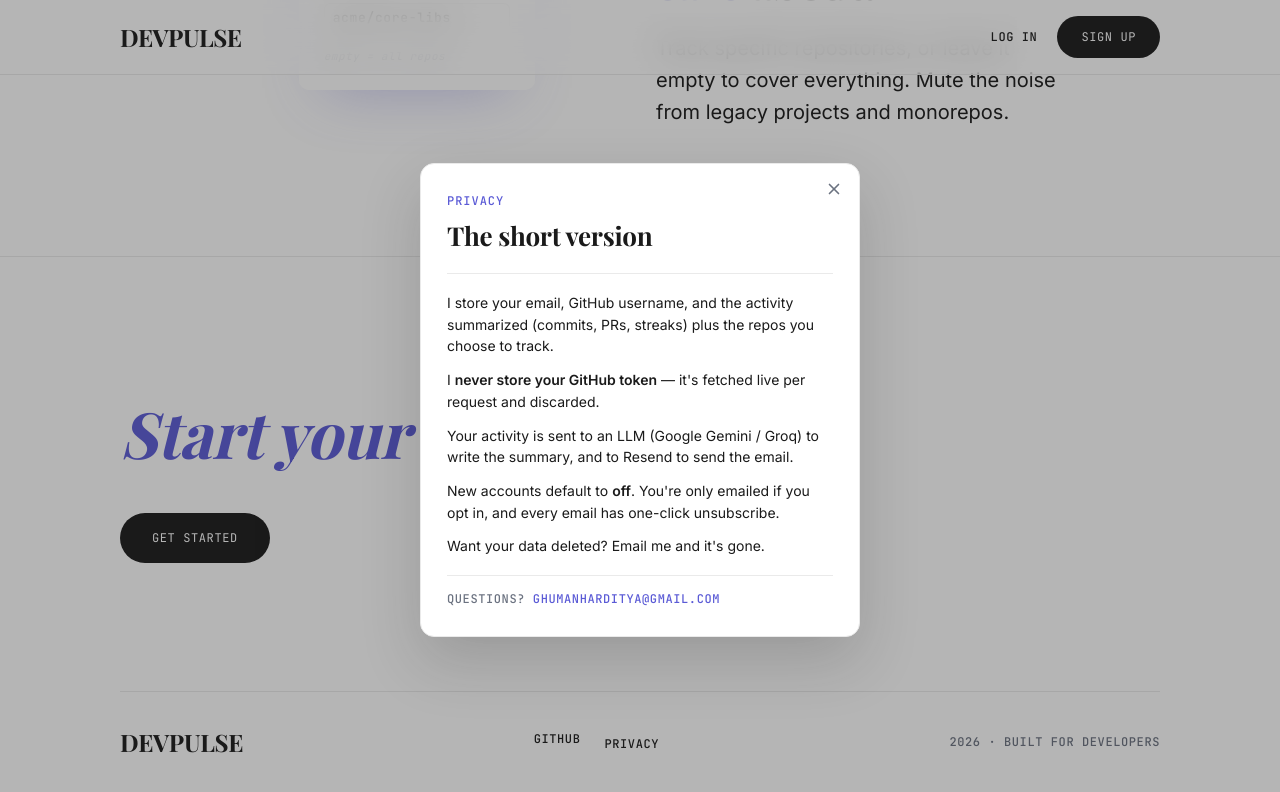
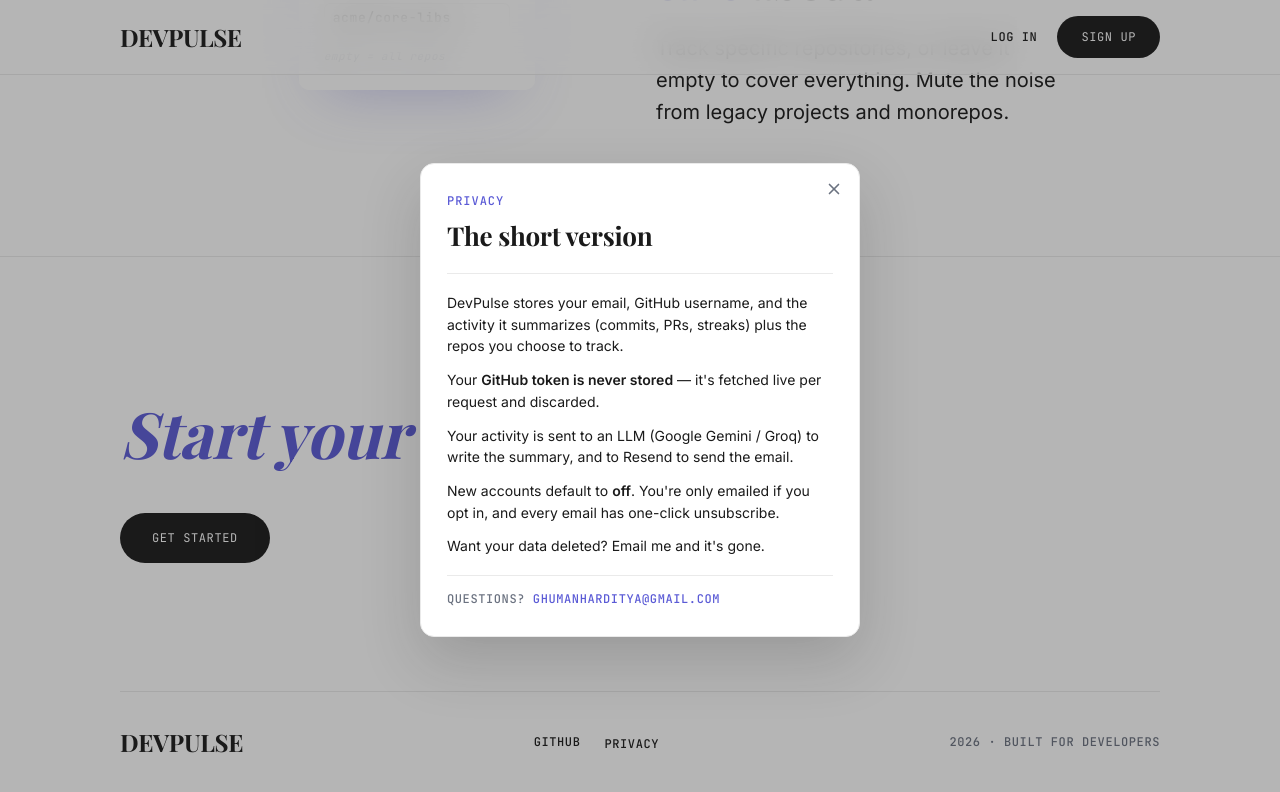
Before and after one commit to HardityaGhuman/DevPulse, a React (Vite) app in the folder frontend/: page / in a window 1280 px wide. Both pictures are taken after a click on the button "PRIVACY". Shown: the part 2599-3391 px from the top of the page. Built offline with nearby package versions, Linux system fonts and the light colour scheme; no server answers; a web font is replaced by a local one.

Commit message:
fix: neutral privacy copy except email line, align footer links

```diff
--- a/frontend/src/components/PrivacyNote.jsx
+++ b/frontend/src/components/PrivacyNote.jsx
@@ -105,11 +105,11 @@ export default function PrivacyNote({ children, className = "", style = {} }) {
               <div className="rule" style={{ marginTop: 18, paddingTop: 18 }}>
                 <ul style={{ margin: 0, padding: 0, listStyle: "none", display: "grid", gap: 12 }}>
                   <li style={{ fontSize: 14, lineHeight: 1.55 }}>
-                    I store your email, GitHub username, and the activity summarized
+                    DevPulse stores your email, GitHub username, and the activity it summarizes
                     (commits, PRs, streaks) plus the repos you choose to track.
                   </li>
                   <li style={{ fontSize: 14, lineHeight: 1.55 }}>
-                    I <strong>never store your GitHub token</strong> — it's fetched live per
+                    Your <strong>GitHub token is never stored</strong> — it's fetched live per
                     request and discarded.
                   </li>
                   <li style={{ fontSize: 14, lineHeight: 1.55 }}>
--- a/frontend/src/pages/LandingPage.jsx
+++ b/frontend/src/pages/LandingPage.jsx
@@ -276,7 +276,7 @@ export default function LandingPage() {
       <footer className={`${PAGE} pb-10`}>
         <div className="rule pt-8 flex flex-col md:flex-row justify-between items-center gap-4">
           <div className="serif" style={{ fontSize: 24, fontWeight: 700 }}>DEVPULSE</div>
-          <div className="flex gap-6">
+          <div className="flex gap-6 items-center">
             <a className="mono" href="https://github.com/HardityaGhuman/DevPulse" target="_blank" rel="noreferrer">GitHub</a>
             <PrivacyNote className="mono" />
           </div>
```
